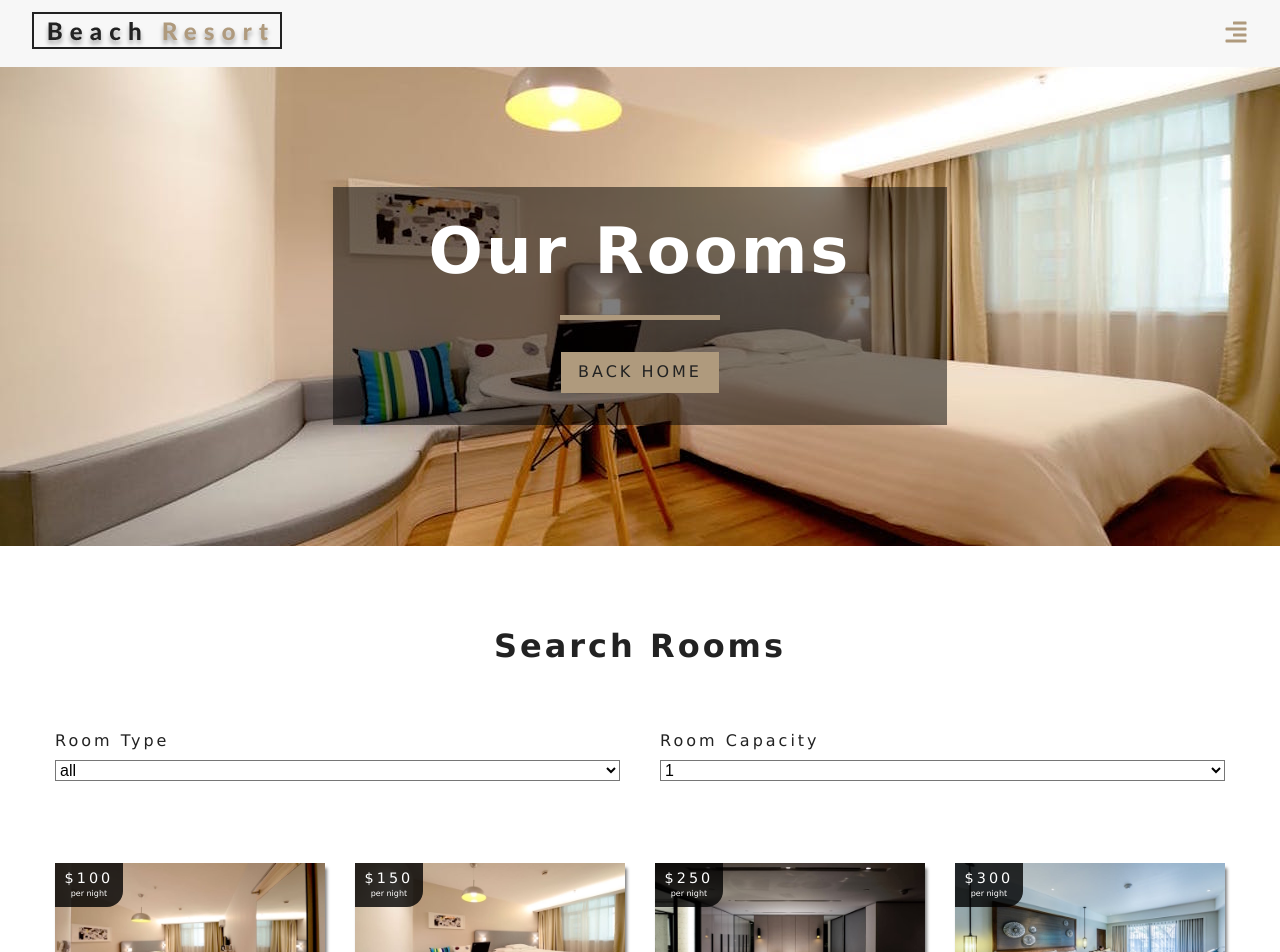
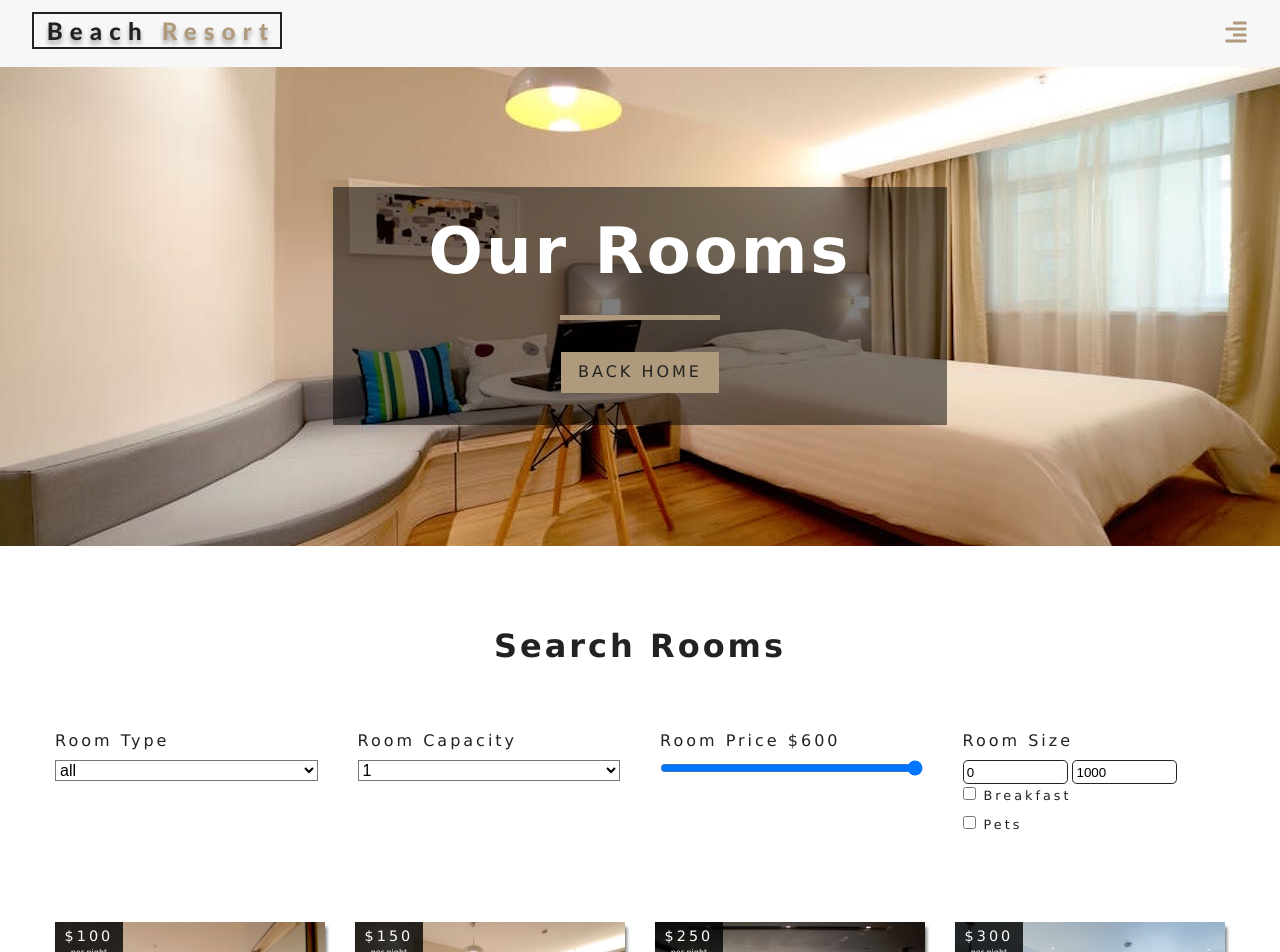
Before and after one commit to Hashmat2526/react-resort-app, a React (Create React App) app: page /rooms in a window 1280 px wide. Shown: the top 952 px of the page. Built offline with nearby package versions, Linux system fonts and the light colour scheme.

Commit message:
site is done with local data

```diff
--- a/src/components/RoomFilter.js
+++ b/src/components/RoomFilter.js
@@ -2,7 +2,7 @@
 import { useContext } from "react";
 import { RoomContext } from "../context";
 import Title from "../components/Title";
-import Rooms from "../pages/Rooms";
+// import Rooms from "../pages/Rooms";
 
 //get all unique values
 const getUnique = (items, value) => {
@@ -82,6 +82,67 @@
           </select>
         </div>
         {/* end select capacity*/}
+        {/*  room price */}
+        <div className="form-group">
+          <label htmlFor="price">room price ${price}</label>
+          <input
+            type="range"
+            name="price"
+            min={minPrice}
+            max={maxPrice}
+            id="price"
+            value={price}
+            onChange={handleChange}
+            className="form-control"
+          />
+        </div>
+        {/* end room price */}
+        {/* size */}
+        <div className="form-group">
+          <label htmlFor="size">room size</label>
+          <div className="size-inputs">
+            <input
+              type="number"
+              name="minSize"
+              value={minSize}
+              onChange={handleChange}
+              className="size-input"
+            />
+            <input
+              type="number"
+              name="maxSize"
+              id="size"
+              value={maxSize}
+              onChange={handleChange}
+              className="size-input"
+            />
+          </div>
+          {/* end of size */}
+          {/* extras */}
+          <div className="form-group">
+            <div className="single-extra">
+              <input
+                type="checkbox"
+                name="breakfast"
+                id="breakfast"
+                checked={breakfast}
+                onChange={handleChange}
+              />
+              <label htmlFor="breakfast">breakfast</label>
+            </div>
+            <div className="single-extra">
+              <input
+                type="checkbox"
+                name="pets"
+                id="pets"
+                checked={pets}
+                onChange={handleChange}
+              />
+              <label htmlFor="pets">pets</label>
+            </div>
+          </div>
+          {/* end of extras */}
+        </div>
       </form>
     </section>
   );
--- a/src/context.js
+++ b/src/context.js
@@ -1,6 +1,5 @@
 import React, { Component } from "react";
 import items from "./data";
-import { SSL_OP_SSLEAY_080_CLIENT_DH_BUG } from "constants";
 const RoomContext = React.createContext();
 
 class RoomProvider extends Component {
@@ -23,8 +22,8 @@
   componentDidMount() {
     let rooms = this.formatData(items);
     let featuredRooms = rooms.filter(room => room.featured === true);
-    let maxPrice = Math.max(...rooms.map(item => items.price));
-    let maxSize = Math.max(...rooms.map(item => items.size));
+    let maxPrice = Math.max(...rooms.map(room => room.price));
+    let maxSize = Math.max(...rooms.map(room => room.size));
 
     this.setState({
       rooms,
@@ -55,7 +54,7 @@
 
   handleChange = event => {
     const target = event.target;
-    const value = event.type === "checkbox" ? target.checked : target.value;
+    const value = target.type === "checkbox" ? target.checked : target.value;
 
     const name = event.target.name;
     this.setState(
@@ -82,6 +81,7 @@
     let tempRooms = [...rooms];
     // transform values
     capacity = parseInt(capacity);
+    price = parseInt(price);
 
     // filter by type
     if (type !== "all") {
@@ -91,6 +91,24 @@
     if (capacity !== 1) {
       tempRooms = tempRooms.filter(room => room.capacity >= capacity);
     }
+    //filter by price
+    tempRooms = tempRooms.filter(room => room.price <= price);
+
+    // filter by size
+    tempRooms = tempRooms.filter(
+      room => room.size >= minSize && room.size <= maxSize
+    );
+
+    //  filter by breakfast
+    if (breakfast) {
+      tempRooms = tempRooms.filter(room => room.breakfast === true);
+    }
+    //  filter by pets
+    if (pets) {
+      tempRooms = tempRooms.filter(room => room.pets === true);
+    }
+
+    //change state
     this.setState({
       sortedRooms: tempRooms
     });
```
